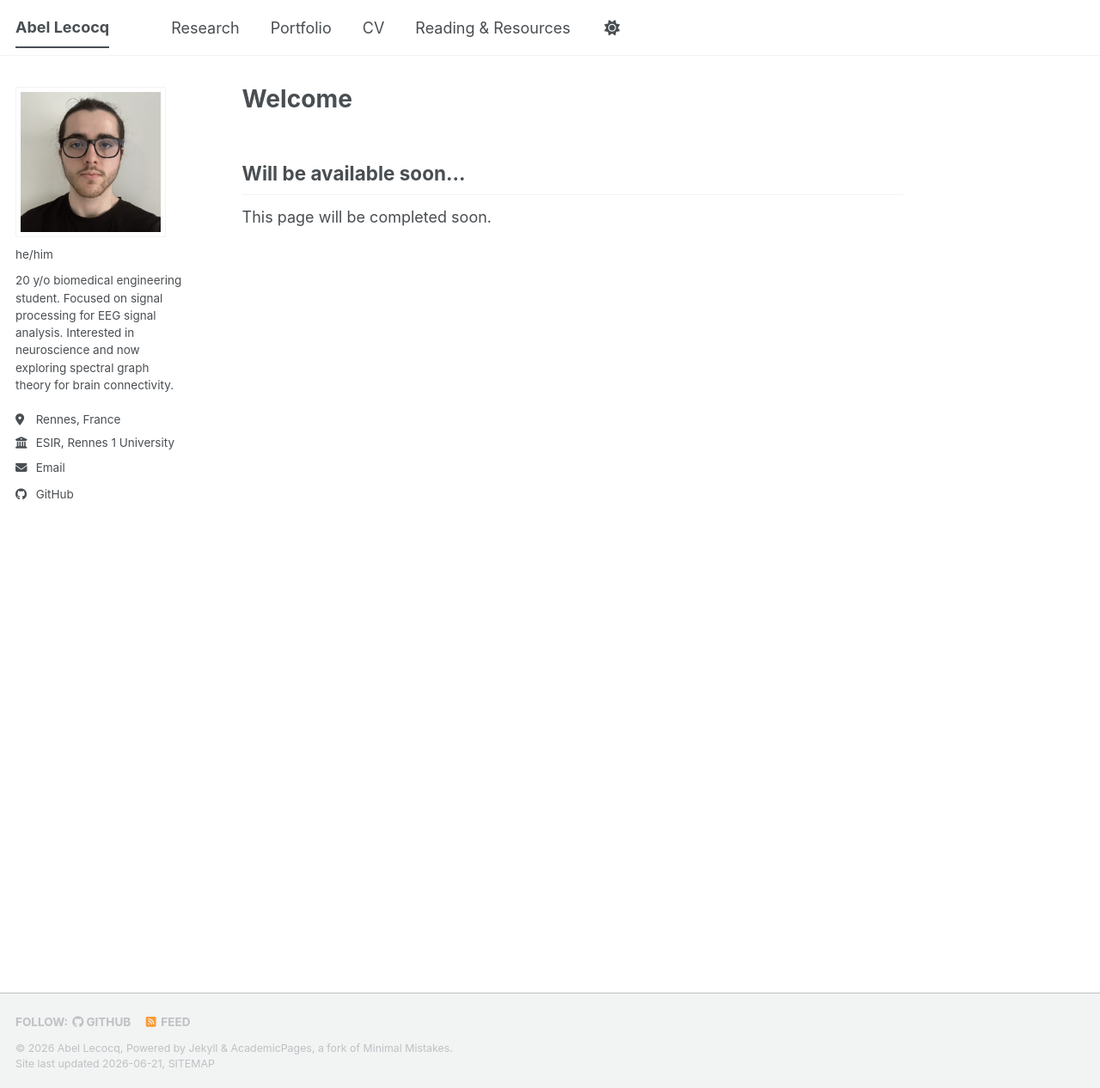
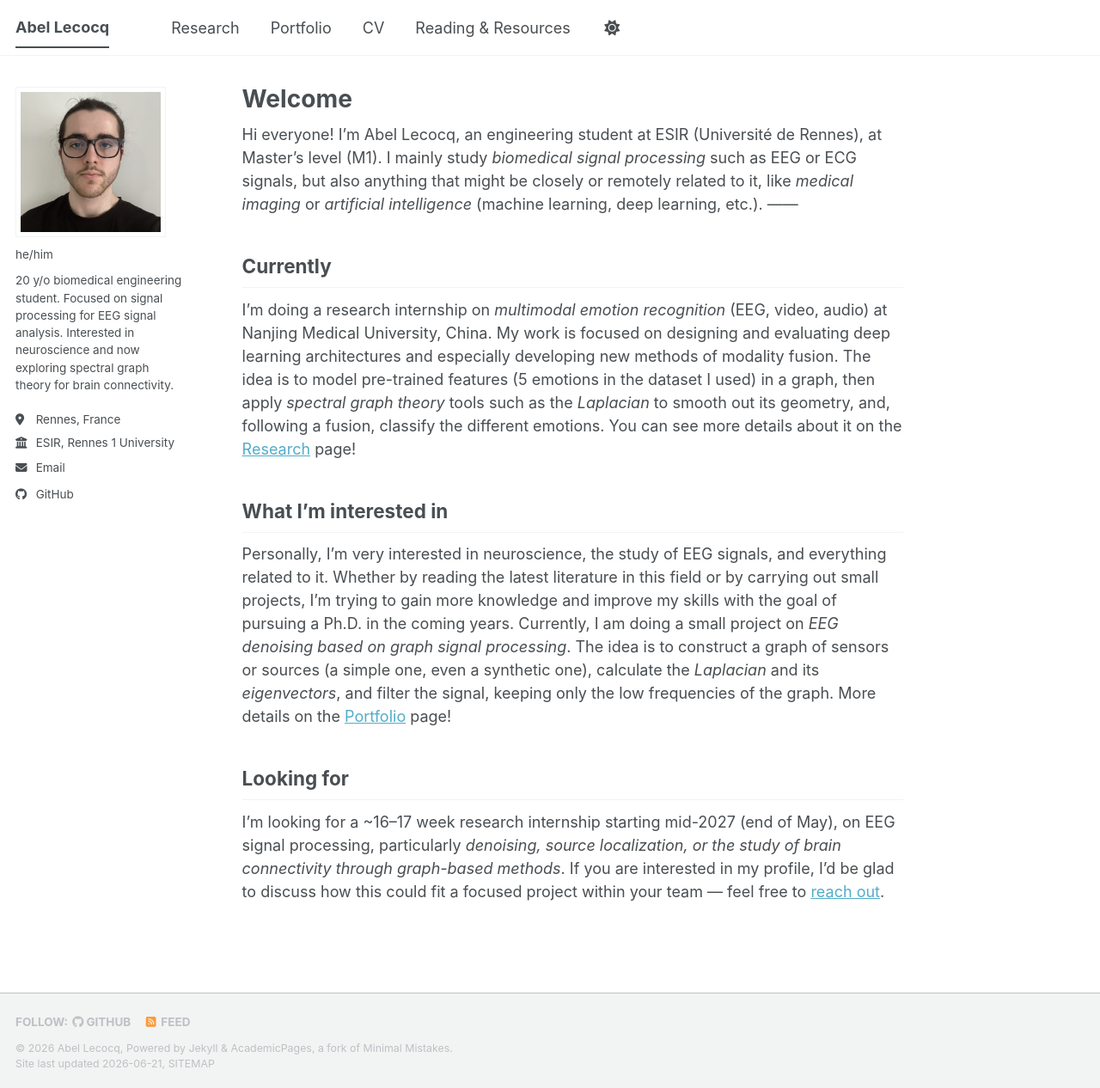
Before and after one commit to Abelccq/Abelccq.github.io, a Jekyll site: the page built from _pages/about.md, in a window 1280 px wide and 1266 px high. Shown: the whole window at 86% size. Built offline with Jekyll 4.4.1, drawn with Linux system fonts in a browser that asks for light colours; a script bundle is joined from its source files by our own code; library files that are not in the unit come from our copies.

Commit message:
Revise about page with personal and research details
Updated the about page with personal information, current research, interests, and internship availability.

```diff
--- a/_pages/about.md
+++ b/_pages/about.md
@@ -7,5 +7,14 @@ redirect_from:
   - /about.html
 ---
 
-## Will be available soon...
-This page will be completed soon.
+Hi everyone! I'm Abel Lecocq, an engineering student at ESIR (Université de Rennes), at Master's
+level (M1). I mainly study *biomedical signal processing* such as EEG or ECG signals, but also anything that might be closely or remotely related to it, like *medical imaging* or *artificial intelligence* (machine learning, deep learning, etc.).
+------
+## Currently
+I'm doing a research internship on *multimodal emotion recognition* (EEG, video, audio) at Nanjing Medical University, China. My work is focused on designing and evaluating deep learning architectures and especially developing new methods of modality fusion. The idea is to model pre-trained features (5 emotions in the dataset I used) in a graph, then apply *spectral graph theory* tools such as the *Laplacian* to smooth out its geometry, and, following a fusion, classify the different emotions. You can see more details about it on the [Research](/research/) page!
+
+## What I'm interested in
+Personally, I'm very interested in neuroscience, the study of EEG signals, and everything related to it. Whether by reading the latest literature in this field or by carrying out small projects, I'm trying to gain more knowledge and improve my skills with the goal of pursuing a Ph.D. in the coming years. Currently, I am doing a small project on *EEG denoising based on graph signal processing*. The idea is to construct a graph of sensors or sources (a simple one, even a synthetic one), calculate the *Laplacian* and its *eigenvectors*, and filter the signal, keeping only the low frequencies of the graph. More details on the [Portfolio](/portfolio/) page!
+
+## Looking for
+I'm looking for a ~16–17 week research internship starting mid-2027 (end of May), on EEG signal processing, particularly *denoising, source localization, or the study of brain connectivity through graph-based methods*. If you are interested in my profile, I'd be glad to discuss how this could fit a focused project within your team — feel free to [reach out](mailto:abelccq05@gmail.com).
```
